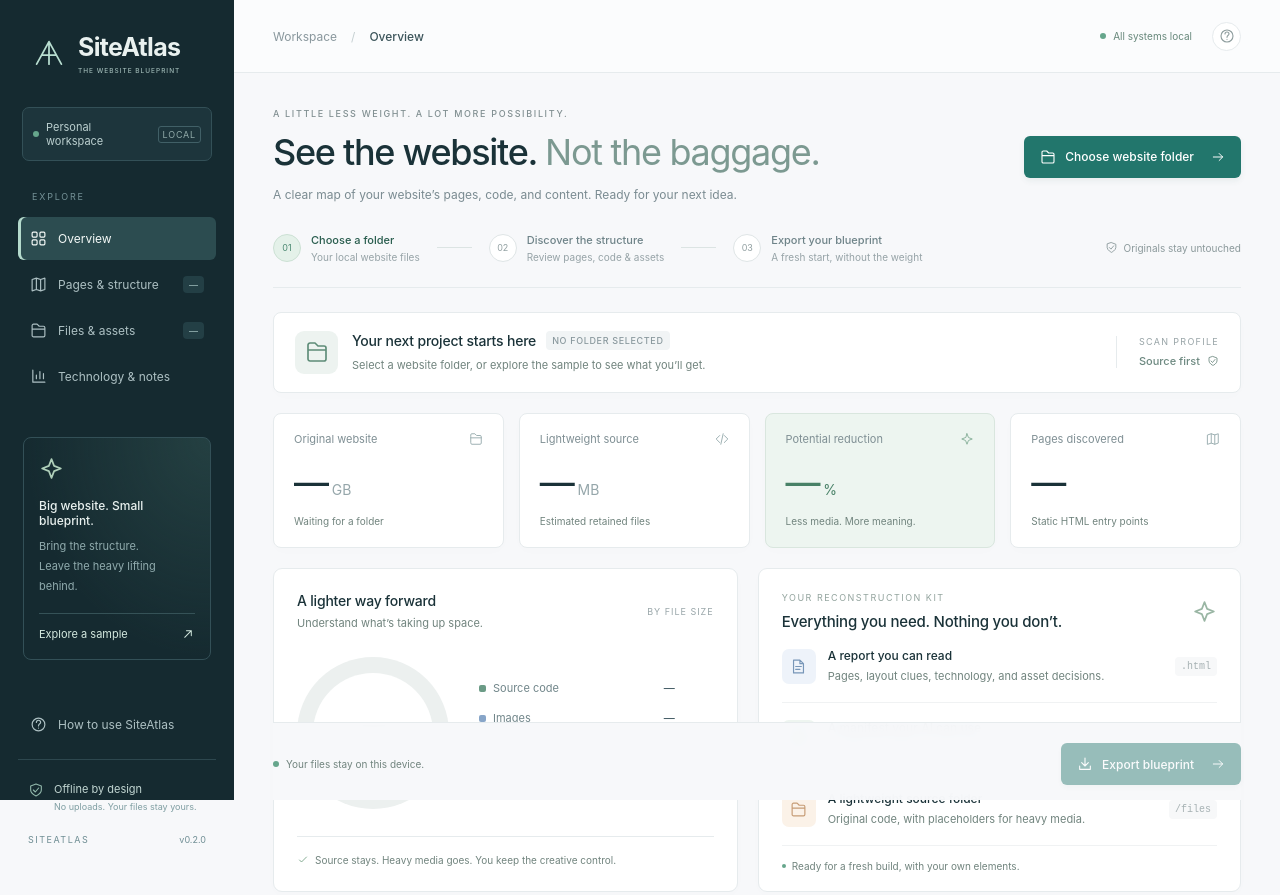
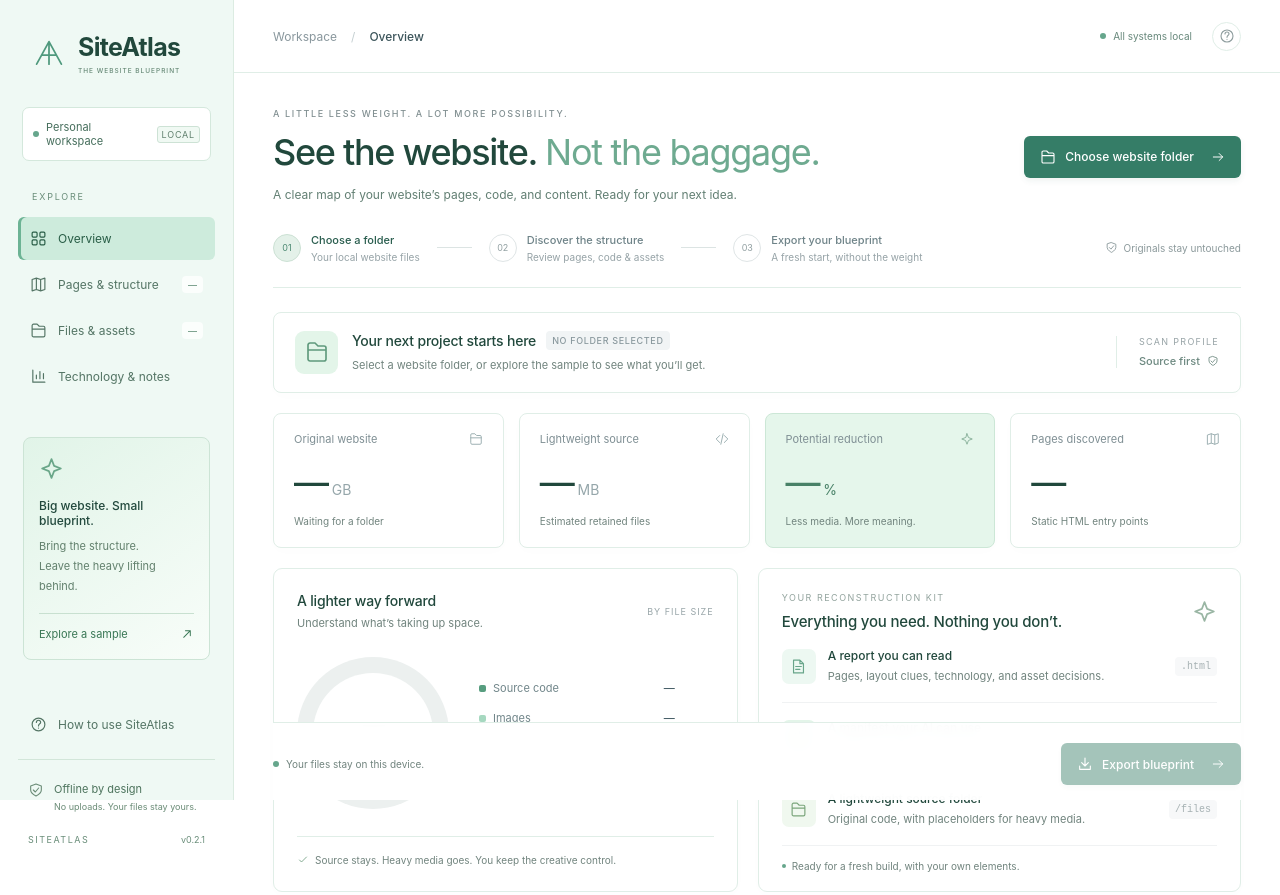
Before and after one commit to Sam4d/Manifest, an Electron app: page src/index.html in a window 1280 px wide. Shown: the top 895 px of the page. Drawn offline with Linux system fonts and the light colour scheme; no server answers.

Commit message:
Apply white and seafoam theme and publish direct Windows release downloads

```diff
--- a/src/index.html
+++ b/src/index.html
@@ -128,7 +128,7 @@
             Offline by design<span>No uploads. Your files stay yours.</span>
           </div>
         </div>
-        <div class="version">SITEATLAS <span>v0.2.0</span></div>
+        <div class="version">SITEATLAS <span>v0.2.1</span></div>
       </div>
     </aside>
     <main>
--- a/src/renderer.js
+++ b/src/renderer.js
@@ -3,7 +3,7 @@
   operation = null,
   activeView = "overview";
 const NS = "http://www.w3.org/2000/svg";
-const palette = ["#6b9b86", "#87a5c8", "#d4a06f", "#cbd5d0"];
+const palette = ["#579d7f", "#a6d8c0", "#77b79b", "#d9eae0"];
 const categories = ["Source code", "Images", "Video & audio", "Other assets"];
 const titles = {
   overview: [
--- a/src/style.css
+++ b/src/style.css
@@ -1846,3 +1846,111 @@
 .guide-tip {
   color: #73877a;
 }
+/* White and seafoam: the same light palette across every surface. */
+:root {
+  --nav: #eff9f4;
+  --nav-muted: #557d6e;
+  --bg: #ffffff;
+  --paper: #ffffff;
+  --ink: #21483c;
+  --muted: #627f73;
+  --line: #e0eee7;
+  --teal: #357d67;
+  --teal-light: #e5f6ed;
+  --orange: #8abca9;
+  --blue: #9acdb7;
+}
+.sidebar {
+  color: #21483c;
+  border-right: 1px solid #dcece2;
+}
+.brand-mark {
+  color: #4f997d;
+}
+.brand > div:last-child > span {
+  color: #658875;
+}
+.workspace-tag {
+  color: #466e5c;
+  background: #ffffff;
+  border-color: #d4e8dc;
+}
+.keycap {
+  color: #61816e;
+  border-color: #cde2d5;
+  background: #f0f9f3;
+}
+.nav-label,
+.version {
+  color: #698d79;
+}
+.nav {
+  color: #547565;
+}
+.nav:hover {
+  background: #e1f3e8;
+}
+.nav.active {
+  background: #cdebdc;
+  color: #285d46;
+  box-shadow: inset 3px 0 #6cb394;
+}
+.nav-count,
+.nav.active .nav-count {
+  background: #ffffffb8;
+  color: #52846b;
+}
+.sidebar-note {
+  border-color: #cce4d5;
+  background: linear-gradient(145deg, #e1f4e8, #f8fdf9);
+}
+.note-art {
+  color: #6aa689;
+}
+.sidebar-note p {
+  color: #62806d;
+}
+.sample-link {
+  color: #397755;
+  border-color: #c8e0d0;
+}
+.privacy {
+  color: #4c735c;
+  border-color: #d2e6d9;
+}
+.privacy svg,
+.privacy span {
+  color: #6b8c77;
+}
+header {
+  background: #ffffff;
+}
+h1 span {
+  color: #6eaa90;
+}
+.project-icon,
+.teal {
+  background: #e3f5e9;
+  color: #5f997c;
+}
+.blue {
+  background: #edf8f2;
+  color: #68a58a;
+}
+.peach {
+  background: #f0f8ef;
+  color: #7aa57b;
+}
+.metrics .savings-card {
+  background: #e5f6eb;
+  border-color: #cce7d6;
+}
+.primary {
+  background: #357d67;
+}
+.primary:hover:not(:disabled) {
+  background: #28644f;
+}
+footer {
+  background: #fffffff5;
+}
```
Also changed, not shown: docs/USER-GUIDE.md (+3 -3 lines), package.json (+5 -2 lines), .github/workflows/desktop-build.yml, README.md, docs/images/01-welcome.png, docs/images/02-overview.png, docs/images/03-structure.png, docs/images/04-files.png, docs/images/05-insights.png, docs/images/06-guide.png, 1 other file.
